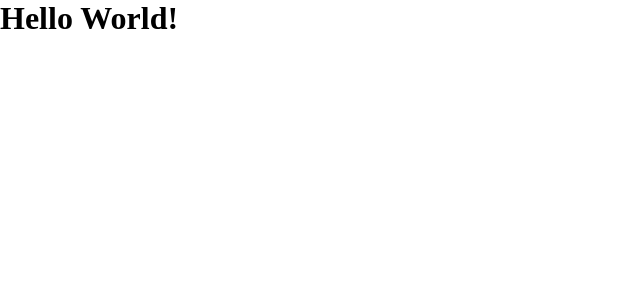
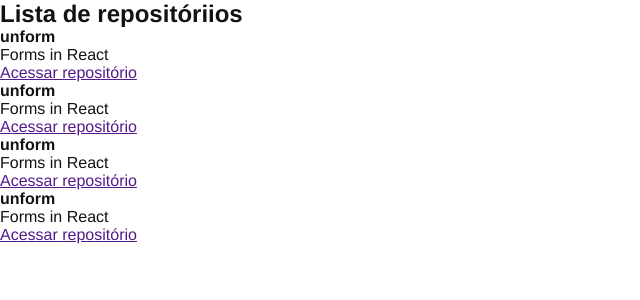
Before and after one commit to lucasbarque/GitHub-Explorer-Fund.ReactJS, a React app: page / in a window 1280 px wide. Shown: the top 300 px of the page, without its empty margins (0-640 px from the left). Built offline with nearby package versions, Linux system fonts and the light colour scheme.

Commit message:
Criando primeiro componente

```diff
--- a/src/App.jsx
+++ b/src/App.jsx
@@ -1,5 +1,6 @@
+import { RepositoryList } from './components/RepositoryList'
 import './styles/global.scss'
 
 export function App() {
-  return <h1>Hello World!</h1>;
+  return <RepositoryList/>
 }
--- /dev/null
+++ b/src/components/RepositoryList.jsx
@@ -0,0 +1,47 @@
+const repositoryName = 'unform';
+
+export function RepositoryList() {
+  return (
+    <section className="repository-list">
+      <h1>Lista de repositóriios</h1>
+
+      <ul>
+        <li>
+          <strong>{repositoryName}</strong>
+          <p>Forms in React</p>
+
+          <a href="">
+            Acessar repositório
+          </a>
+        </li>
+
+        <li>
+          <strong>unform</strong>
+          <p>Forms in React</p>
+
+          <a href="">
+            Acessar repositório
+          </a>
+        </li>
+
+        <li>
+          <strong>unform</strong>
+          <p>Forms in React</p>
+
+          <a href="">
+            Acessar repositório
+          </a>
+        </li>
+
+        <li>
+          <strong>unform</strong>
+          <p>Forms in React</p>
+
+          <a href="">
+            Acessar repositório
+          </a>
+        </li>
+      </ul>
+    </section>
+  );
+}
--- a/src/styles/global.scss
+++ b/src/styles/global.scss
@@ -5,5 +5,6 @@
 }
 
 body {
-  font: Arial, Helvetica, sans-serif;
+  font: 16px "Helvetica Neue", Arial, sans-serif;
+  color: #121214;
 }
```
